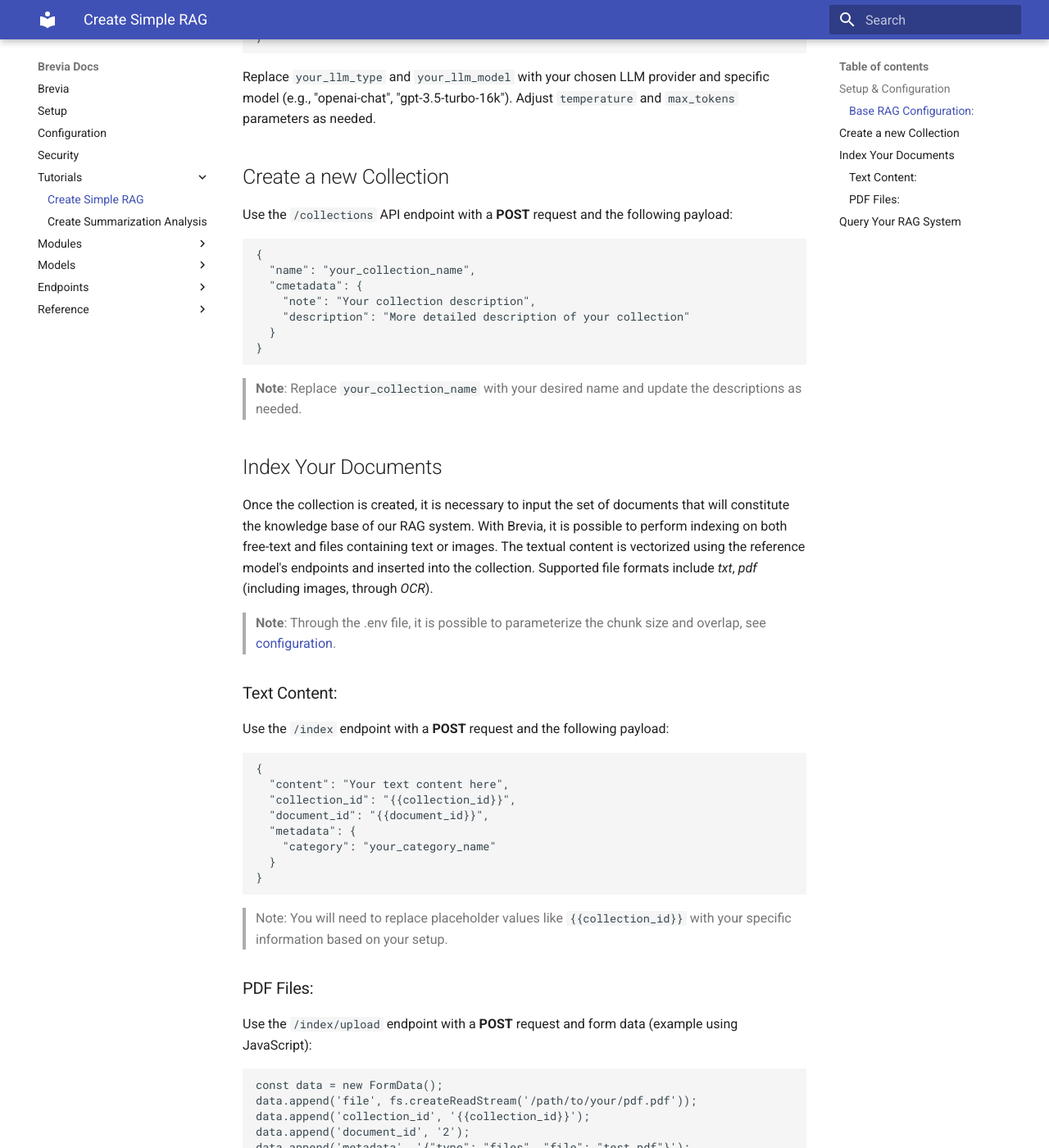
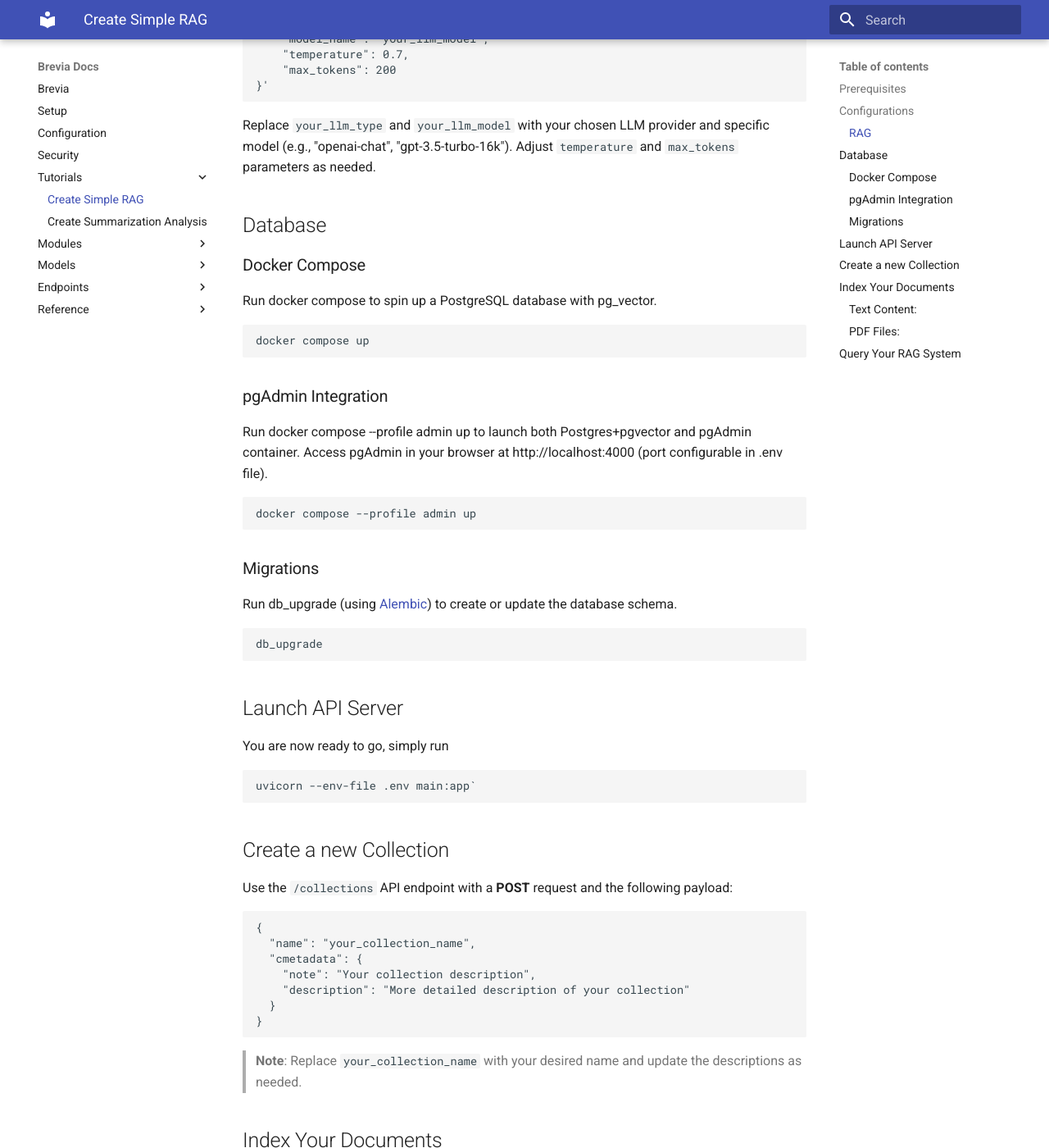
Before and after one commit to brevia-ai/brevia, an MkDocs documentation site: the page built from docs/tutorials/create_collection.md, in a window 1280 px wide and 1400 px high, scrolled down 939 px. Shown: the whole window at 82% size. Built offline with MkDocs 1.6.1 and Material for MkDocs 9.7.7, drawn with Linux system fonts in a browser that asks for light colours; some of the changed text lies outside the part shown.

Commit message:
feat: added config db and missindg endpoints

````diff
--- a/docs/tutorials/create_collection.md
+++ b/docs/tutorials/create_collection.md
@@ -7,12 +7,13 @@ The default RAG system in Brevia includes:
 - Integrated OCR in the indexing of PDF documents.
 - Textsplitter using NTKL for coherent text segmentation.
 
-##  Setup & Configuration
+## Prerequisites
 
-In order to obtain more detailed information about the configuration and setup of all parameters, please refer to the [Setup](/setup) and [Configuration](/configuration) pages in the documentation.
+Please refer to the [Setup](/setup) and [Configuration](/configuration) pages in the documentation for setup and base configuration the environment and database.
 
+## Configurations
 
-### Base RAG Configuration:
+### RAG
 
 This JSON snippets provides configuration settings for basic RAG functionalities.
 Two main components are defined:
@@ -42,7 +43,43 @@ QA_FOLLOWUP_LLM='{
 Replace `your_llm_type` and `your_llm_model` with your chosen LLM provider and specific model (e.g., "openai-chat", "gpt-3.5-turbo-16k").
 Adjust `temperature` and `max_tokens` parameters as needed.
 
+## Database
+
+### Docker Compose
+
+Run docker compose to spin up a PostgreSQL database with pg_vector.
+
+```bash
+docker compose up
+```
+
+### pgAdmin Integration
+
+Run docker compose --profile admin up to launch both Postgres+pgvector and pgAdmin container.
+Access pgAdmin in your browser at http://localhost:4000 (port configurable in .env file).
+
+```bash
+docker compose --profile admin up
+```
+
+### Migrations
+
+Run db_upgrade (using [Alembic](https://alembic.sqlalchemy.org)) to create or update the database schema.
+
+```bash
+db_upgrade
+```
+
+## Launch API Server
+
+You are now ready to go, simply run
+
+```bash
+uvicorn --env-file .env main:app`
+```
+
 ## Create a new Collection
+
 Use the `/collections` API endpoint with a **POST** request and the following payload:
 
 ```JSON
@@ -64,8 +101,8 @@ Supported file formats include *txt*, *pdf* (including images, through *OCR*).
 
 > **Note**: Through the .env file, it is possible to parameterize the chunk size and overlap, see [configuration](/config).
 
+### Text Content:
 
-### Text Content:
 Use the `/index` endpoint with a **POST** request and the following payload:
 
 ```JSON
@@ -82,6 +119,7 @@ Use the `/index` endpoint with a **POST** request and the following payload:
 >Note: You will need to replace placeholder values like `{{collection_id}}` with your specific information based on your setup.
 
 ### PDF Files:
+
 Use the `/index/upload` endpoint with a **POST** request and form data (example using JavaScript):
 
 ```Javascript
@@ -95,6 +133,7 @@ data.append('metadata', '{"type": "files", "file": "test.pdf"}');
 > Note: Brevia uses OCR to extract text from images within PDFs.
 
 ## Query Your RAG System
+
 Use the `/chat` endpoint with a POST request and the following payload:
 
 ```JSON
````
Also changed, not shown: docs/document_index.md (+10 -0 lines).
